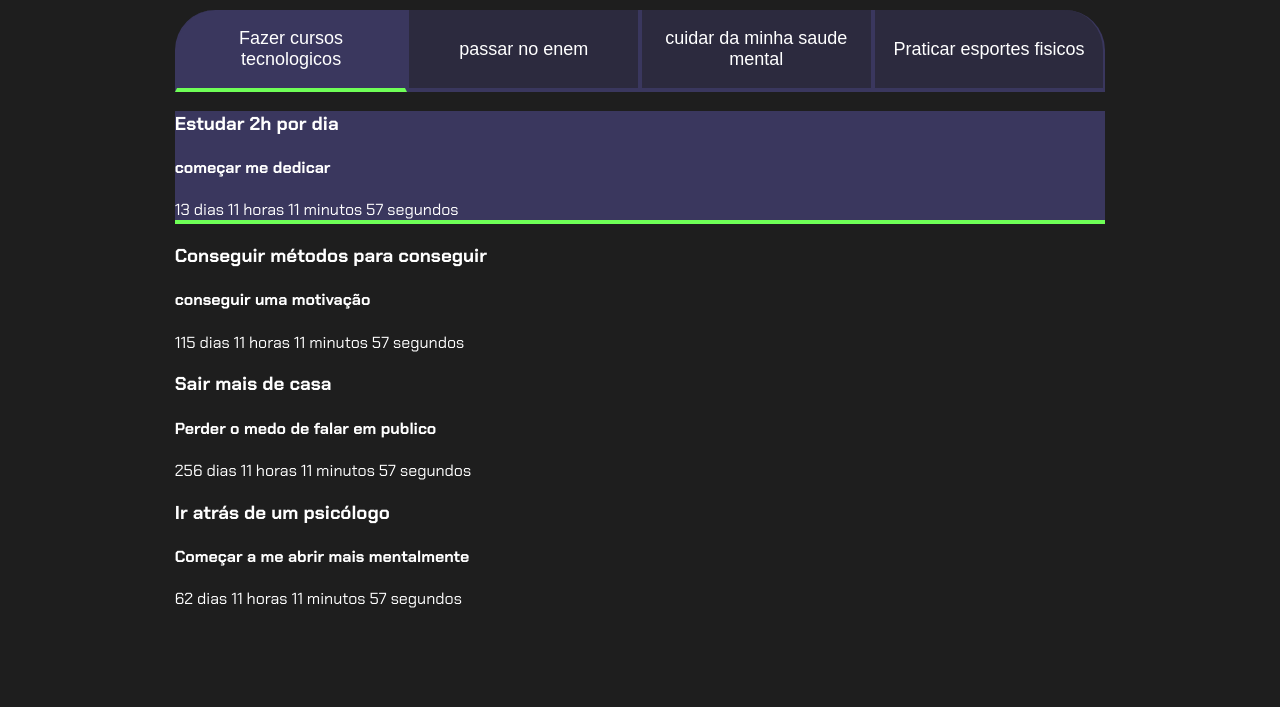
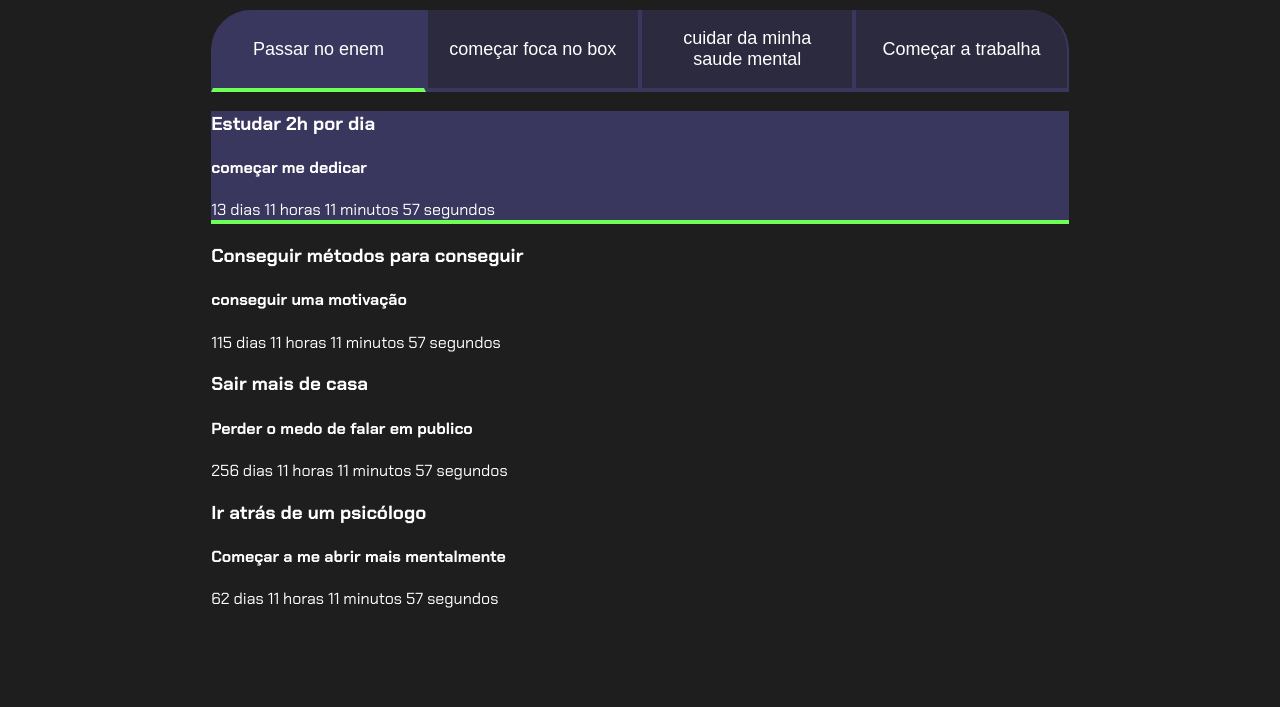
Before and after one commit to Teco01/javascript-projetos-de-vida, a plain HTML site: page index.html in a window 1280 px wide. Shown: the part 93-800 px from the top of the page. Drawn offline with Linux system fonts and the light colour scheme.

Commit message:
Update index.html

```diff
--- a/index.html
+++ b/index.html
@@ -13,10 +13,10 @@
         <h2 class="titulo-principal">Meus objetivos do ano<span>_</span></h2>
         <div class="conteudo">
             <div class="botoes">
-                <button class="botao ativo">Fazer cursos tecnologicos</button>
-                <button class="botao">passar no enem</button>
+                <button class="botao ativo">Passar no enem</button>
+                <button class="botao">começar foca no box</button>
                 <button class="botao">cuidar da minha saude mental</button>
-                <button class="botao">Praticar esportes fisicos</button>
+                <button class="botao">Começar a trabalha</button>
             </div>
             <div class="abas-textos">
                 <div class="aba-conteudo ativo">
```
